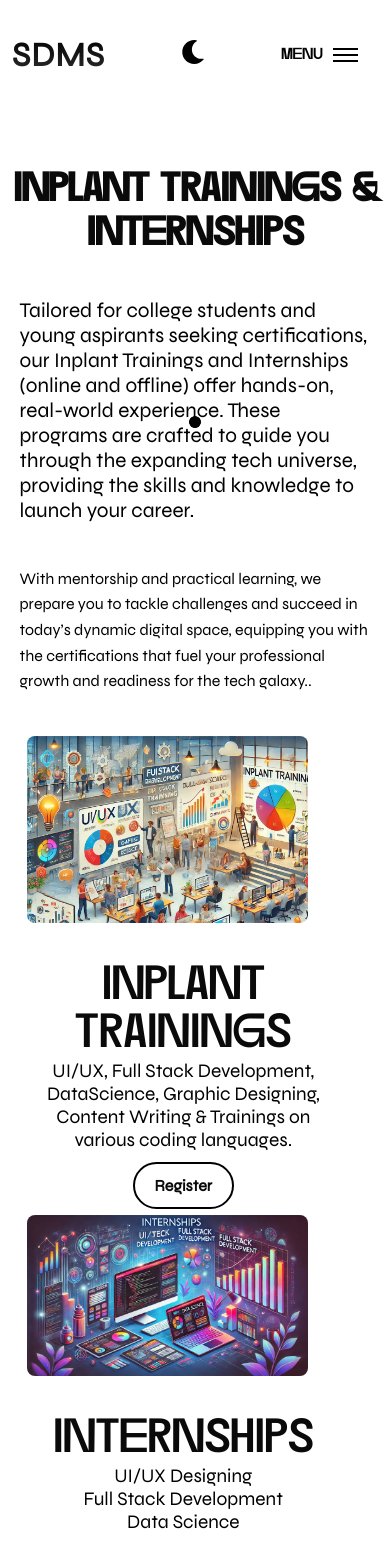
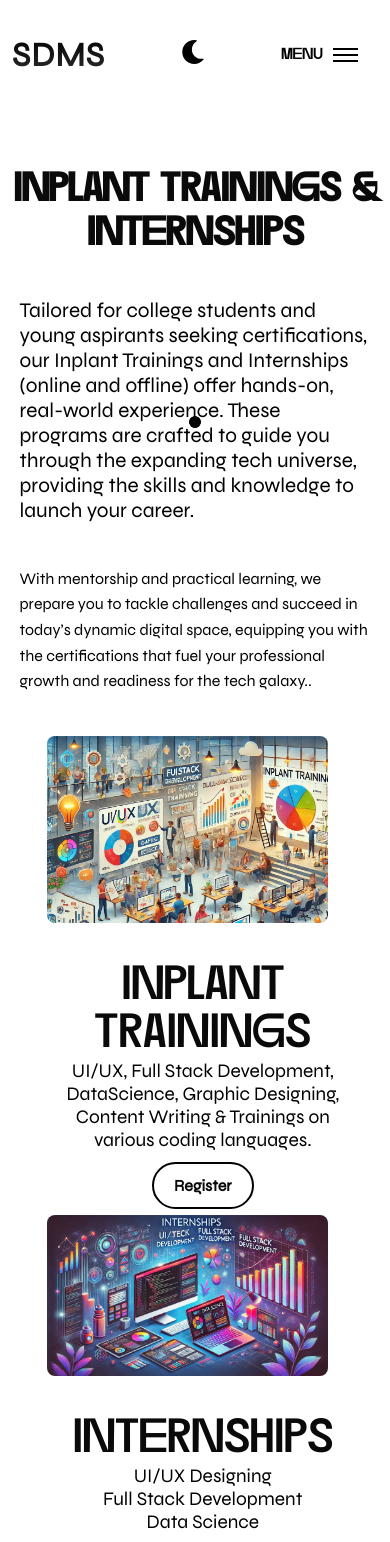
Before and after one commit to lucky9457/animationLandingpage, a Next.js app: page /Trainings in a window 390 px wide. Shown: the top 1542 px of the page. Built offline with nearby package versions, Linux system fonts and the light colour scheme; no server answers.

Commit message:
img adjustments

```diff
--- a/src/styles/globals.css
+++ b/src/styles/globals.css
@@ -2221,6 +2221,11 @@ body.dark-mode .contact-button{
   width:90vw;
   margin-left:7vw;
 }
+@media(max-width:768px){
+  .sub-container{
+  margin-left: 5vw;
+  }
+}
 
 .sub-container {
   display: flex;
```
